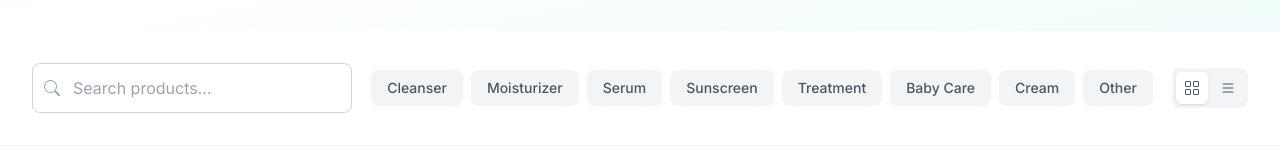
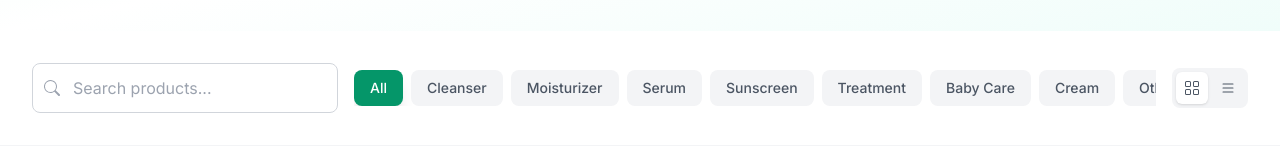
Before and after one commit to pharmanest101-alt/PharmaNest-NP, a React (Vite) app: page /products in a window 1280 px wide. Shown: the part 229-389 px from the top of the page. Built offline with nearby package versions, Linux system fonts and the light colour scheme; no server answers; the database is empty.

Commit message:
prd: Update Products page with new product details

```diff
--- a/src/pages/Products.tsx
+++ b/src/pages/Products.tsx
@@ -6,7 +6,7 @@ import ScrollReveal from '../components/ScrollReveal'
 import TextReveal from '../components/TextReveal'
 import TiltCard from '../components/TiltCard'
 
-const categories = [ 'Cleanser', 'Moisturizer', 'Serum', 'Sunscreen' , 'Treatment', 'Baby Care', 'Cream', 'Other']
+const categories = [ 'All', 'Cleanser', 'Moisturizer', 'Serum', 'Sunscreen' , 'Treatment', 'Baby Care', 'Cream', 'Other']
 
 export default function Products() {
   const [products, setProducts] = useState<Product[]>([])
```
